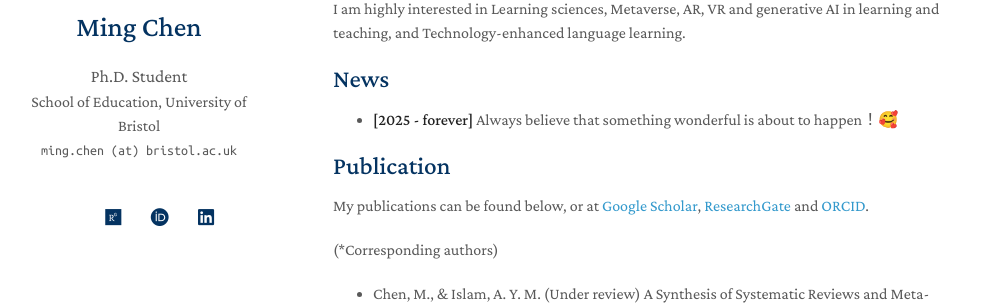
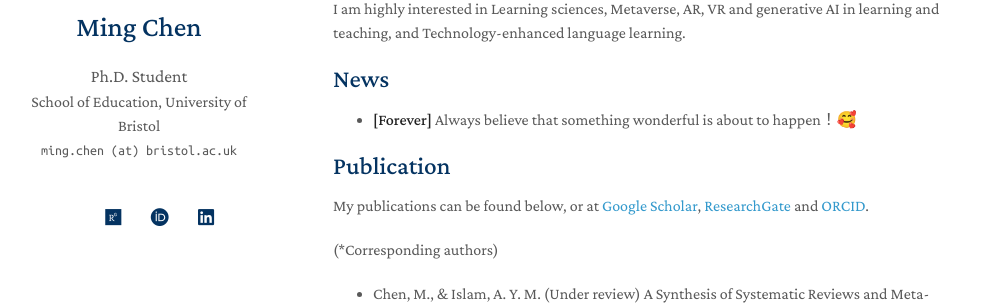
Before and after one commit to EricMingChen/EricMingChen.github.io, a Jekyll site: the page built from index.md, in a window 1280 px wide and 900 px high. Shown: the part 203-508 px from the top of the window, without its empty margins (137-1142 px from the left). Built offline with Jekyll 4.4.1, drawn with Linux system fonts in a browser that asks for light colours; a style sheet for code colours, icons or effects is not loaded.

Commit message:
Update index.md

```diff
--- a/index.md
+++ b/index.md
@@ -10,7 +10,7 @@ I am highly interested in Learning sciences, Metaverse, AR, VR and generative AI
 
 ## News
 
-- **[2025 - forever]** Always believe that something wonderful is about to happen！🥰
+- **[Forever]** Always believe that something wonderful is about to happen！🥰
 
 ## Publication
 My publications can be found below, or at [Google Scholar](https://scholar.google.com/citations?user=bhmuN8YAAAAJ&hl=en), [ResearchGate](https://www.researchgate.net/profile/Ming-Chen-174) and [ORCID](https://orcid.org/0000-0003-4099-1606).
```
